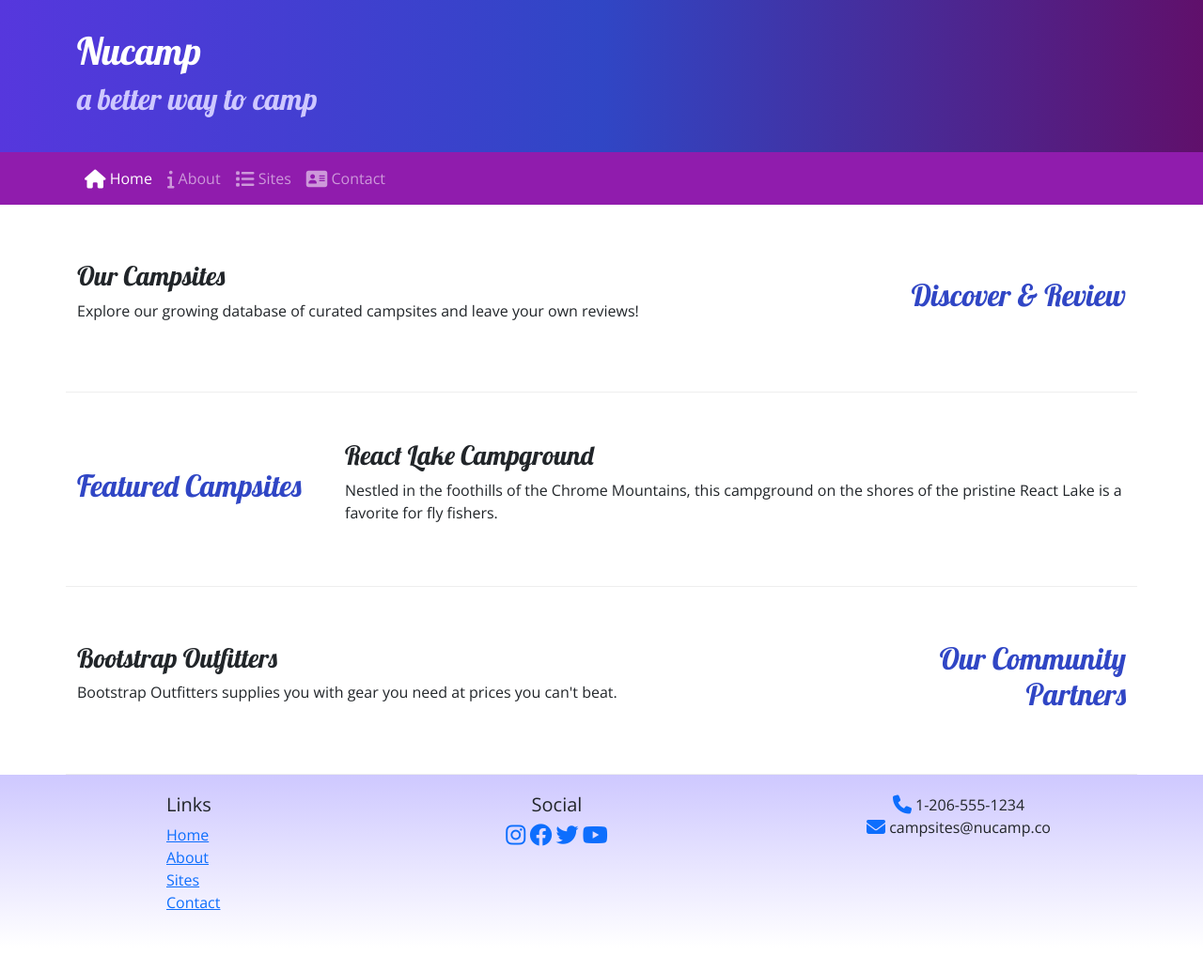
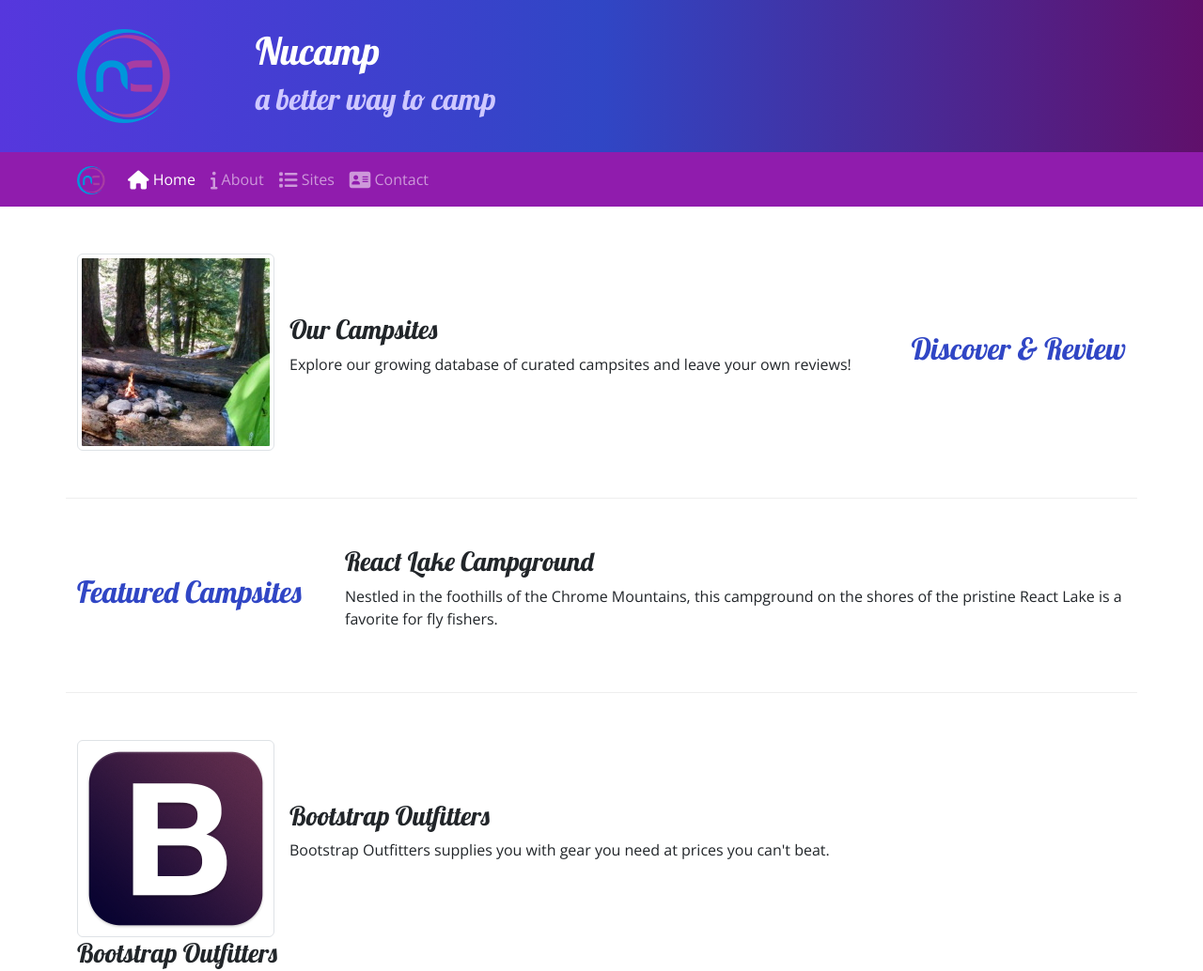
Before and after one commit to joshuabear87/bootstrap-practice, a plain HTML site: page index.html in a window 1280 px wide. Shown: the top 1034 px of the page at 94% size. Before the commit the page ends 1009 px from the top, so only its background shows below. Drawn offline with nearby package versions, Linux system fonts and the light colour scheme.

Commit message:
Images and Flex Utility

```diff
--- a/index.html
+++ b/index.html
@@ -22,6 +22,9 @@
     <header>
         <div class="container">
             <div class="row">
+                <div class="col-4 col-sm-3 col-md-2 align-self-center">
+                    <img src="img\img\logo.png" class="img-fluid" />
+                </div>
                 <div class="col">
                     <h1>Nucamp</h1>
                     <h2>a better way to camp</h2>
@@ -33,8 +36,9 @@
     <!-- navbar -->
     <nav class="navbar navbar-expand-sm navbar-dark sticky-top">
         <div class="container">
-            <button class="navbar-toggler ms-auto" type="button" data-bs-toggle="collapse" data-bs-target="#nucampNavbar">
-                <span class="navbar-toggler-icon"></span>
+            <a class="navbar-brand" href="#"><img src="img\img\logo.png" height="30" width="30" /></a>
+                <button class="navbar-toggler" type="button" data-bs-toggle="collapse" data-bs-target="#nucampNavbar">
+                    <span class="navbar-toggler-icon"></span>
             </button>
 
             <div class="collapse navbar-collapse" id="nucampNavbar">
@@ -57,8 +61,13 @@
                 <h2 class="text-sm-end">Discover & Review</h2>
             </div>
             <div class="col">
-                <h3>Our Campsites</h3>
-                <p class="d-none d-sm-block">Explore our growing database of curated campsites and leave your own reviews!</p>
+                <div class="d-flex">
+                    <img class="me-3 img-thumbnail" src="img\img\breadcrumb-trail-thumb.jpg" alt="Breadcrumb Trail" />
+                    <div class="align-self-center">
+                        <h3>Our Campsites</h3>
+                        <p class="d-none d-sm-block">Explore our growing database of curated campsites and leave your own reviews!</p>
+                    </div>
+                </div>
             </div>
         </section>
 
@@ -79,6 +88,14 @@
                 <h2 class="text-sm-end">Our Community Partners</h2>
             </div>
             <div class="col">
+                <div class="d-flex">
+                    <img class="me-3 img-thumbnail" src="img\img\bootstrap-thumb.png" alt="Bootstrap Outfitters" />
+                    <div class="align-self-center">
+                        <h3>Bootstrap Outfitters</h3>
+                        <p class="d-none d-sm-block">Bootstrap Outfitters supplies you with gear you need at prices you can't beat.</p>
+                    </div>
+                </div>
+            </div>
                 <h3>Bootstrap Outfitters</h3>
                 <p class="d-none d-sm-block">Bootstrap Outfitters supplies you with gear you need at prices you can't beat.</p>
             </div>
```
Also changed, not shown: aboutus.html (+6 -1 lines), contactus.html (+5 -1 lines), img/img/bootstrap-thumb.png (added), img/img/breadcrumb-trail-thumb.jpg (added), img/img/breadcrumb-trail.jpg (added), img/img/chrome-river-thumb.jpg (added), img/img/chrome-river.jpg (added), img/img/logo.png (added), img/img/react-lake-thumb.jpg (added), img/img/react-lake.jpg (added), 1 other file.
